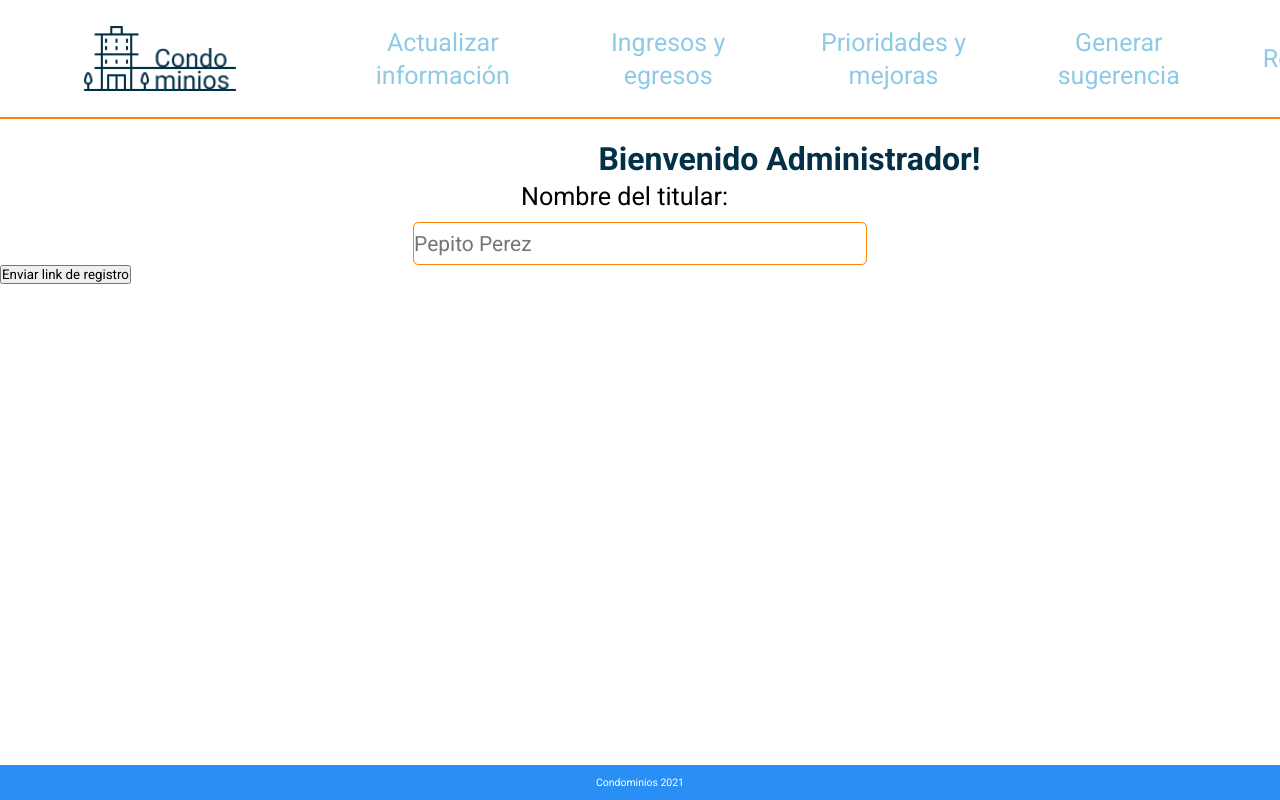
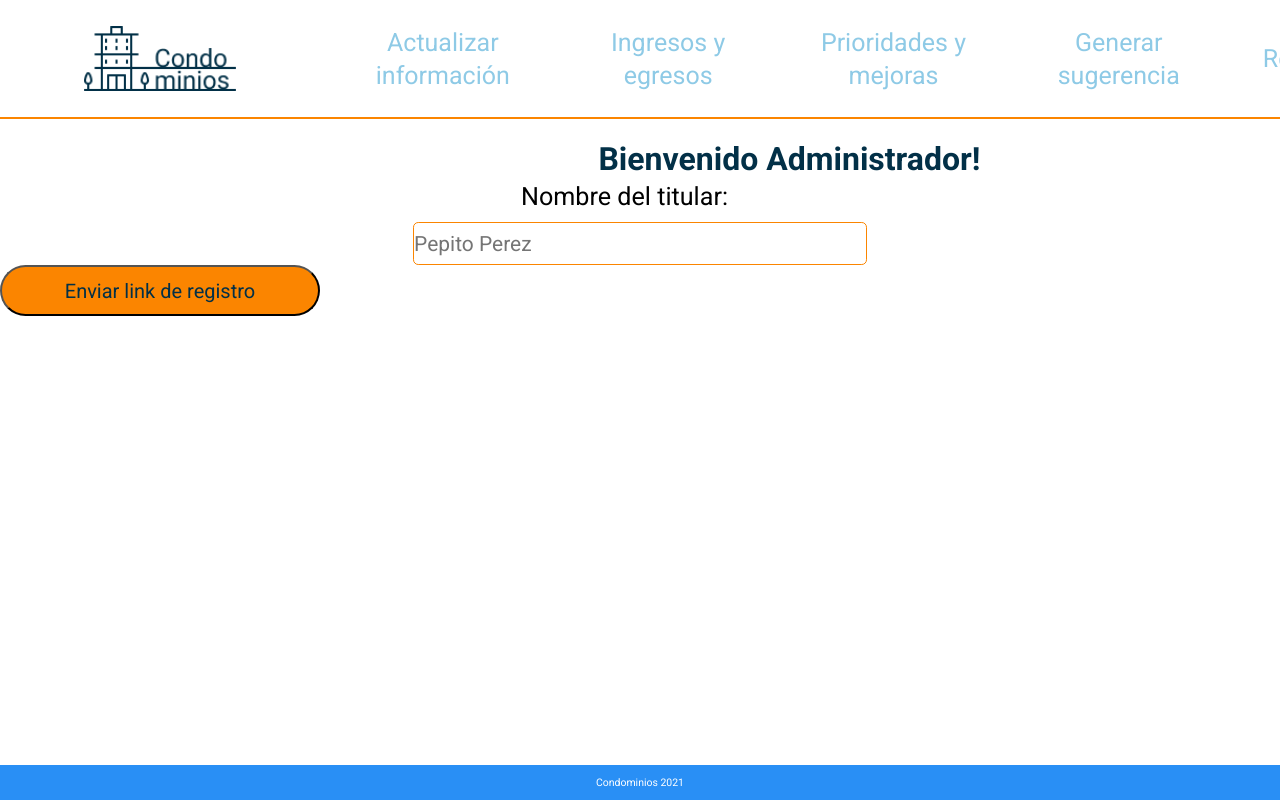
Before and after one commit to CondominiosUP/frontend, a React (Create React App) app: page / in a window 1280 px wide. Shown: the top 800 px of the page. Built offline with nearby package versions, Linux system fonts and the light colour scheme.

Commit message:
button complete

```diff
--- a/src/components/Button.js
+++ b/src/components/Button.js
@@ -1,6 +1,6 @@
 function Button () {
     return (
-        <input type="button" value="Enviar link de registro">
+        <input type="button" value="Enviar link de registro" className="button">
 
         </input>
     );
```
